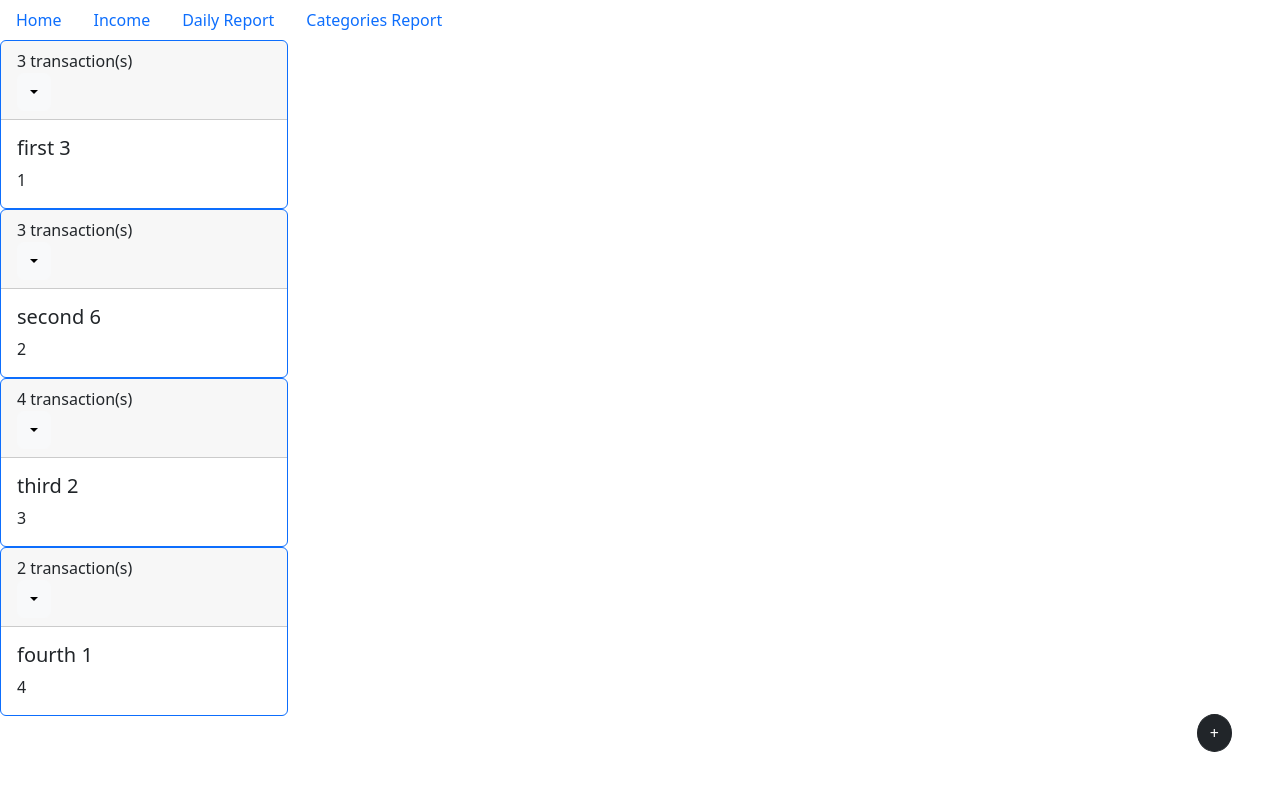
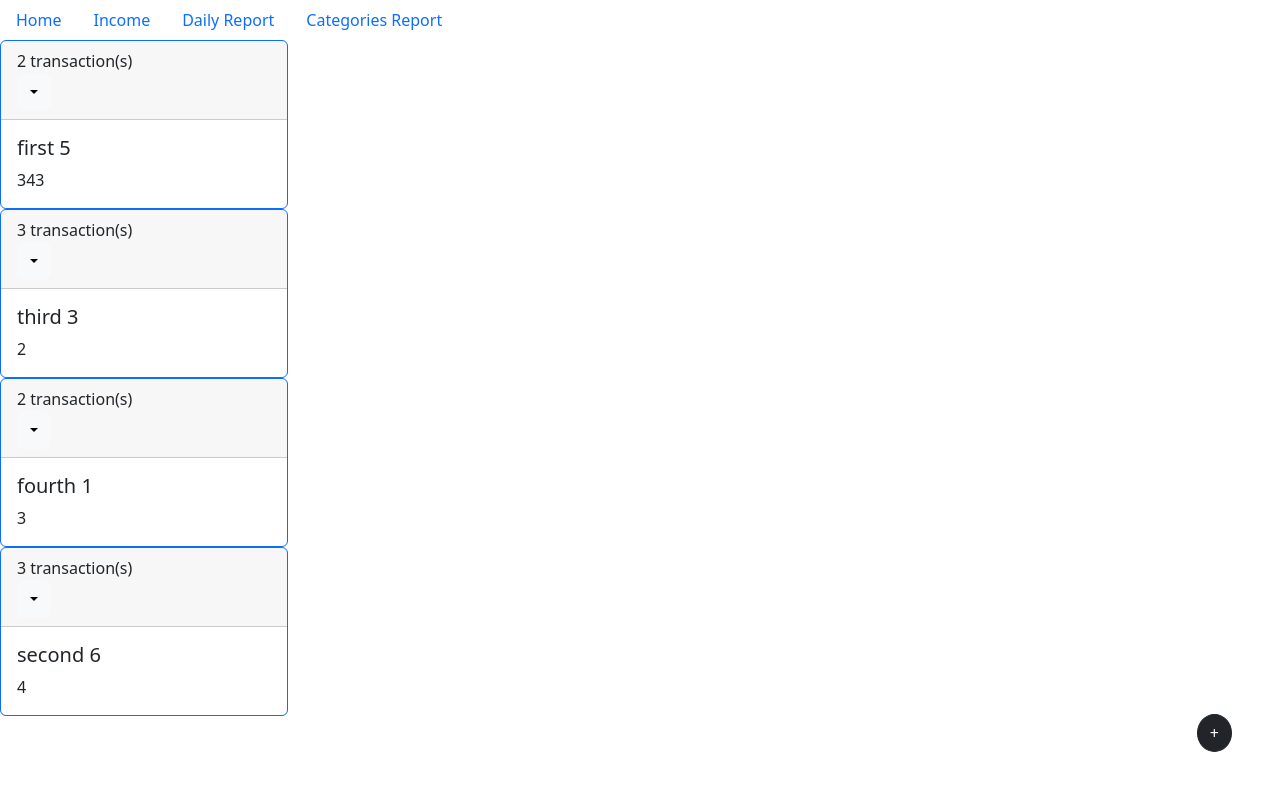
Before and after one commit to LinhLe2307/Expense_Tracking_App_Typescript_React, a React (Create React App) app: page /categories-report in a window 1280 px wide. Shown: the top 790 px of the page. Built offline with nearby package versions, Linux system fonts and the light colour scheme; data requests are answered from the project's data file.

Commit message:
Added tope spending

```diff
--- a/db.json
+++ b/db.json
@@ -1,26 +1,13 @@
 {
   "notes": [
-    {
-      "date": "Monday, October 24, 2022",
-      "title": "first1",
-      "amount": "1232",
-      "description": "1232",
-      "categories": [
-        "first 3",
-        "second 6",
-        "third 2"
-      ],
-      "color": "#e76f6f",
-      "id": 1
-    },
     {
       "date": "Monday, October 24, 2022",
       "title": "second",
       "amount": "34",
       "description": "43",
       "categories": [
-        "first 3",
-        "third 2",
+        "first 5",
+        "third 3",
         "fourth 1"
       ],
       "color": "#e19494",
@@ -32,7 +19,7 @@
       "amount": "4355",
       "description": "3455",
       "categories": [
-        "third 2",
+        "third 3",
         "second 6"
       ],
       "color": "#91a046",
@@ -44,7 +31,7 @@
       "amount": "32",
       "description": "3",
       "categories": [
-        "third 2",
+        "third 3",
         "fourth 1"
       ],
       "color": "#aa5050",
@@ -56,11 +43,22 @@
       "amount": "045",
       "description": "5",
       "categories": [
-        "first 3",
+        "first 5",
         "second 6"
       ],
       "color": "#7b3737",
       "id": 5
+    },
+    {
+      "date": "Tuesday, November 1, 2022",
+      "title": "Buy food",
+      "amount": "23",
+      "description": "Hee",
+      "categories": [
+        "second 6"
+      ],
+      "color": "#df6d6d",
+      "id": 6
     }
   ],
   "income": [
@@ -99,10 +97,10 @@
   ],
   "categories": [
     {
-      "date": "Monday, October 24, 2022",
-      "title": "first 3",
-      "description": "1",
-      "color": "#ae6565",
+      "date": "Tuesday, November 1, 2022",
+      "title": "first 5",
+      "description": "343",
+      "color": "#957575",
       "id": 1
     },
     {
@@ -114,9 +112,9 @@
     },
     {
       "date": "Monday, October 24, 2022",
-      "title": "third 2",
+      "title": "third 3",
       "description": "3",
-      "color": "#3dc754",
+      "color": "#c16c6c",
       "id": 3
     },
     {
--- a/src/components/CategoriesReport/CategoriesReport.tsx
+++ b/src/components/CategoriesReport/CategoriesReport.tsx
@@ -40,12 +40,11 @@ const CategoriesReport = () => {
             dispatch(addNewCategory(inputCategory))
         } else {
             const selectedCategory = expenseLists.map(expense => {
-              // const newClone = expense.categories.map(category => category + "hi")
 
               const newClone = expense.categories.map(category => editCategory && category === editCategory ? inputCategory.title : category)
               return {...expense, categories: newClone}
             });
-            // console.log(selectedCategory)
+
             Promise.all([
             dispatch(deleteExpenseCategories(selectedCategory)),
               dispatch(editCategoryContent(inputCategory))
--- a/src/components/CategoriesReport/CategoryDetails.tsx
+++ b/src/components/CategoriesReport/CategoryDetails.tsx
@@ -6,41 +6,15 @@ import { deleteCategory, handleOpenEditCategory } from '../../features/categorie
 import { deleteExpenseCategories } from '../../features/expense/expenseSlice';
 import { handleOpenForm } from '../../features/expense/expenseSlice';
 
+import {detailsDiv} from "../../functions/reusableFunction"
+
 const CategoryDetails = () => {
   const categoriesList = useAppSelector(state => state.categories.inputLists);
   const expenseLists = useAppSelector((state) => state.expense.inputLists);
-  const categoriesTitles = categoriesList.map(category => category.title);
-
 
   const dispatch = useAppDispatch()
 
-  const detailsDiv = () => {
-    let identity : Record<string, number> = {};
-    const transactionList = expenseLists
-    .map(expense => expense.categories)
-    .map(category => (category))
-    .flat(1)
-    .reduce((prev, curr)=> {
-      if(curr in prev) {
-        prev[curr]++
-      } else {
-        prev[curr] = 1
-      }
-      return prev
-    }, identity)
-
-    const cloneList = {...transactionList};
-    categoriesTitles.forEach(category => {
-        if(Object.keys(cloneList).indexOf(category) === -1) {
-          transactionList[category] = 0
-        }
-    })
-
-    return Object.entries(transactionList)
-  }
-
   const handleDelete = (selectedItem:string) => {
-
     const findIndex = categoriesList.find(category => category.title.indexOf(selectedItem) !== -1)
     if(findIndex !== undefined && findIndex.id !== undefined) {
       const selectedCategory = expenseLists.map(expense => {
@@ -68,7 +42,7 @@ const CategoryDetails = () => {
   return (
     <>
       {
-        detailsDiv().map((list, i) => {
+        detailsDiv(categoriesList, expenseLists).map((list, i) => {
         return (
           <Card border="primary" style={{ width: '18rem' }} key={nanoid()}>
             <Card.Header>
--- a/src/components/CategoriesReport/mon.js
+++ /dev/null
@@ -1,3 +0,0 @@
-const a = "abcghd";
-const b = a.indexOf("bc");
-console.log(a === "abc")
--- a/src/components/Expense/Expense.tsx
+++ b/src/components/Expense/Expense.tsx
@@ -10,6 +10,7 @@ import { customDate } from '../../functions/reusableFunction';
 import { addNewExpense, editExpense, handleOpenForm, initializeExpense } from "../../features/expense/expenseSlice";
 import { initializeCategories } from "../../features/categories/categoriesSlice";
 import FormModel from "../FormModel";
+import TopSpending from "../TopSpending/TopSpending";
 
 const Expense = () => {
     const [selectView, setSelectView] = useState("");
@@ -77,7 +78,7 @@ const Expense = () => {
     return (
     <>
         <GraphDisplay />
-
+        <TopSpending />
         <h1>€{
             filterExpense.reduce((prev, curr) => prev + (+curr.amount), 0)
         } spent today</h1>
--- /dev/null
+++ b/src/components/TopSpending/TopSpending.tsx
@@ -0,0 +1,24 @@
+import React, { useEffect } from 'react'
+import { useAppDispatch, useAppSelector } from '../../app/hooks';
+import {detailsDiv} from "../../functions/reusableFunction"
+
+const TopSpending = () => {
+    const dispatch = useAppDispatch();
+    const categoriesList = useAppSelector(state => state.categories.inputLists);
+
+    const expenseLists = useAppSelector((state) => state.expense.inputLists);
+
+    const categoriesTitles = categoriesList.map(category => category.title);
+
+    return (
+        <div>
+            <h4>Top Spending</h4>
+            {detailsDiv(categoriesList, expenseLists).map((list, i) => {
+                return list[1]
+            }).sort((a, b) => b-a)}
+        </div>
+    )
+}
+
+
+export default TopSpending
--- a/src/functions/reusableFunction.ts
+++ b/src/functions/reusableFunction.ts
@@ -2,6 +2,9 @@
 // import { RootState } from "../app/store";
 // import { CategoryPriceModel } from "../models/reduxModels";
 // import categoriesServices from "../services/categoriesAPI";
+
+import { CategoriesModel, ExpenseModel } from "../models/reduxModels";
+
 
 // const categoryTransactions = (
 //     action: PayloadAction<CategoryPriceModel>,
@@ -35,4 +38,30 @@ const customDate = (selectedDate: Date) => {
     return selectedDate.toLocaleDateString("en-EU", options)
 }
 
-export { customDate}
+const detailsDiv = (categoriesList: CategoriesModel[], expenseLists: ExpenseModel[]) => {
+    const categoriesTitles = categoriesList.map(category => category.title);
+    let identity : Record<string, number> = {};
+    const transactionList = expenseLists
+        .map(expense => expense.categories)
+        .map(category => (category))
+        .flat(1)
+        .reduce((prev, curr)=> {
+            if(curr in prev) {
+                prev[curr]++
+            } else {
+                prev[curr] = 1
+            }
+            return prev
+            }, identity)
+
+        const cloneList = {...transactionList};
+        categoriesTitles.forEach(category => {
+            if(Object.keys(cloneList).indexOf(category) === -1) {
+                transactionList[category] = 0
+            }
+        })
+
+        return Object.entries(transactionList)
+    }
+
+export { customDate, detailsDiv }
--- a/src/index.css
+++ b/src/index.css
@@ -7,4 +7,7 @@
 
 body {
   font-family: 'Raleway', sans-serif;
+  width: 100vw;
+  max-width: 1600px;
+  margin: 0 auto;
 }
```
